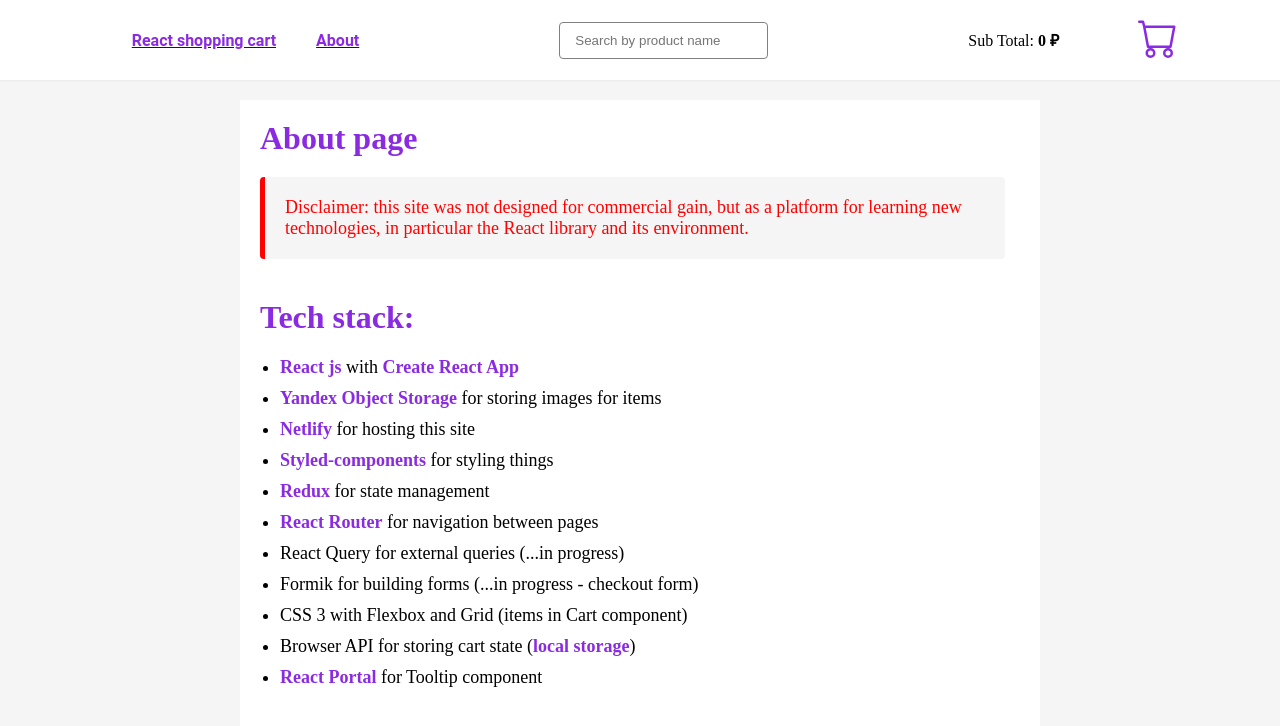
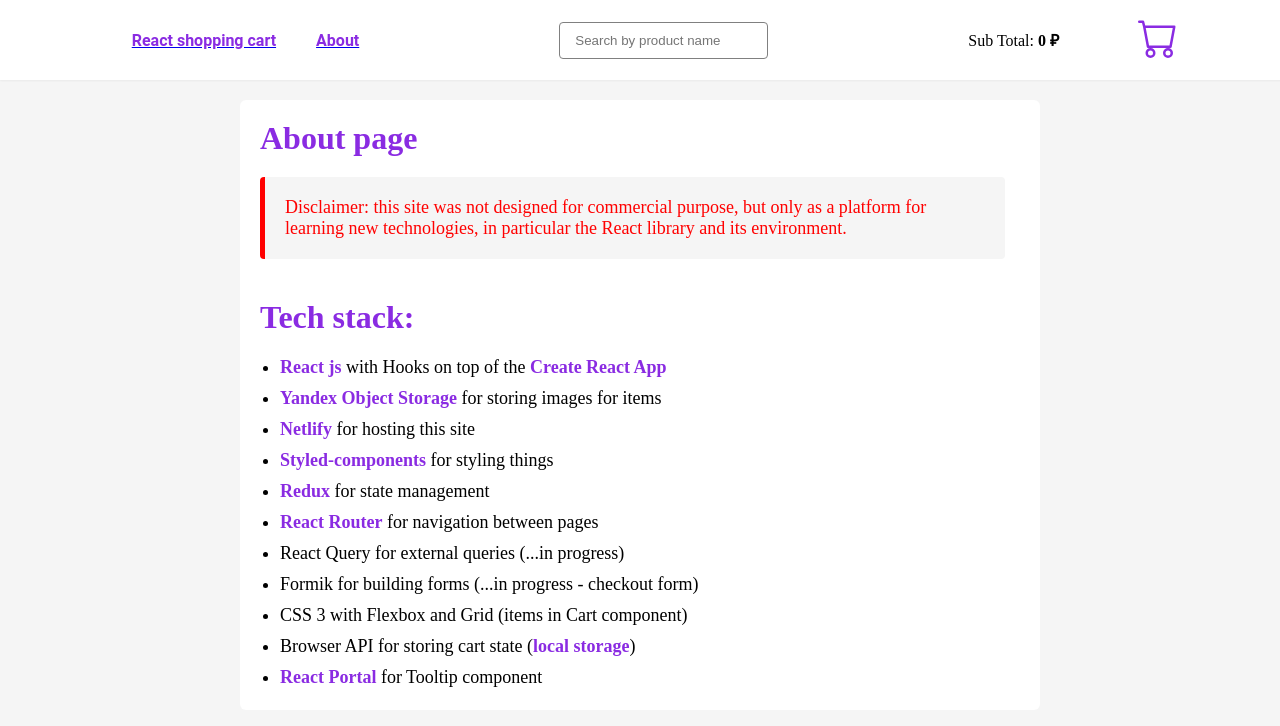
Before and after one commit to AlexSKuznetsov/react-shopping-cart, a React (Create React App) app: page /about in a window 1280 px wide. Shown: the top 726 px of the page. Built offline with nearby package versions, Linux system fonts and the light colour scheme.

Commit message:
Fix styles in about page

```diff
--- a/src/App.js
+++ b/src/App.js
@@ -9,6 +9,7 @@
   display: flex;
   justify-content: center;
   background: #f5f5f5;
+  min-height: 800px;
 `;
 
 function App() {
--- a/src/components/About/About.js
+++ b/src/components/About/About.js
@@ -1,34 +1,13 @@
 import React from 'react';
 import styled from 'styled-components';
+import { WrapperContainer } from './Wrapper';
 import { TextLink } from './TextLink';
-
-const Main = styled.div`
-  position: relative;
-  top: 100px;
-  display: flex;
-  flex-direction: column;
-  flex-wrap: wrap;
-  max-width: 1332px;
-  min-width: 800px;
-  min-height: 100vh;
-  background-color: white;
-`;
+import { DisclaimerBox } from './Disclaimer';
 
 const Header = styled.h1`
   font-weight: bold;
   margin: 20px 20px 0 20px;
   color: blueviolet;
-`;
-
-const Disclaimer = styled.p`
-  color: red;
-  font-size: 18px;
-  max-width: 700px;
-  padding: 20px 20px;
-  margin: 20px;
-  background-color: #f5f5f5;
-  border-radius: 4px;
-  border-left: 5px solid red;
 `;
 
 const Stack = styled.div`
@@ -40,61 +19,45 @@
 
 const About = () => {
   return (
-    <Main>
+    <WrapperContainer>
       <Header>About page</Header>
-      <Disclaimer>
-        Disclaimer: this site was not designed for commercial gain, but as a
-        platform for learning new technologies, in particular the React library
-        and its environment.
-      </Disclaimer>
+      <DisclaimerBox>
+        Disclaimer: this site was not designed for commercial purpose, but only
+        as a platform for learning new technologies, in particular the React
+        library and its environment.
+      </DisclaimerBox>
       <Stack>
         <Header>Tech stack:</Header>
         <ul>
           <li>
-            <b>
-              <TextLink target="https://reactjs.org/">React js</TextLink>
-            </b>{' '}
-            with{' '}
-            <b>
+            <TextLink target="https://reactjs.org/">React js</TextLink> with
+            Hooks on top of the{' '}
             <TextLink target="https://create-react-app.dev/">
               Create React App
             </TextLink>
-            </b>
           </li>
           <li>
-            <b>
             <TextLink target="https://cloud.yandex.com/services/storage">
               Yandex Object Storage
-              </TextLink>
-            </b>{' '}
+            </TextLink>{' '}
             for storing images for items
           </li>
           <li>
-            <b>
-              <TextLink target="https://www.netlify.com/">Netlify</TextLink>
-            </b>{' '}
-            for hosting this site
+            <TextLink target="https://www.netlify.com/">Netlify</TextLink> for
+            hosting this site
           </li>
           <li>
-            <b>
             <TextLink target="https://styled-components.com/">
               Styled-components
-              </TextLink>
-            </b>{' '}
+            </TextLink>{' '}
             for styling things
           </li>
           <li>
-            <b>
-              <TextLink target="https://redux.js.org/">Redux</TextLink>
-            </b>{' '}
-            for state management
+            <TextLink target="https://redux.js.org/">Redux</TextLink> for state
+            management
           </li>
           <li>
-            <b>
-              <TextLink target="https://reactrouter.com/">
-                React Router
-              </TextLink>
-            </b>{' '}
+            <TextLink target="https://reactrouter.com/">React Router</TextLink>{' '}
             for navigation between pages
           </li>
           <li>React Query for external queries (...in progress)</li>
@@ -102,24 +65,20 @@
           <li>CSS 3 with Flexbox and Grid (items in Cart component)</li>
           <li>
             Browser API for storing cart state (
-            <b>
             <TextLink target="https://developer.mozilla.org/en-US/docs/Web/API/Window/localStorage">
               local storage
             </TextLink>
-            </b>
             )
           </li>
           <li>
-            <b>
             <TextLink target="https://reactjs.org/docs/portals.html#gatsby-focus-wrapper">
               React Portal
-              </TextLink>
-            </b>{' '}
+            </TextLink>{' '}
             for Tooltip component
           </li>
         </ul>
       </Stack>
-    </Main>
+    </WrapperContainer>
   );
 };
 
--- /dev/null
+++ b/src/components/About/Disclaimer.js
@@ -0,0 +1,17 @@
+import React from 'react';
+import styled from 'styled-components';
+
+const Disclaimer = styled.p`
+  color: red;
+  font-size: 18px;
+  max-width: 700px;
+  padding: 20px 20px;
+  margin: 20px;
+  background-color: #f5f5f5;
+  border-radius: 4px;
+  border-left: 5px solid red;
+`;
+
+export const DisclaimerBox = ({ children }) => {
+  return <Disclaimer>{children}</Disclaimer>;
+};
--- a/src/components/About/TextLink.js
+++ b/src/components/About/TextLink.js
@@ -4,6 +4,7 @@
 const Link = styled.a`
   text-decoration: none;
   color: blueviolet;
+  font-weight: bold;
 
   &:hover {
     background-color: #f5f5f5;
--- /dev/null
+++ b/src/components/About/Wrapper.js
@@ -0,0 +1,25 @@
+import React from 'react';
+import styled from 'styled-components';
+
+const Wrapper = styled.div`
+  position: relative;
+  top: 100px;
+  display: flex;
+  flex-direction: column;
+  flex-wrap: wrap;
+  max-width: 1332px;
+  min-width: 800px;
+  background-color: white;
+  border-radius: 6px;
+  height: 610px;
+
+  &:hover {
+    box-shadow: 0 20px 25px -5px rgba(0, 0, 0, 0.1),
+      0 10px 10px -5px rgba(0, 0, 0, 0.04);
+    outline: 0.5px solid blueviolet;
+  }
+`;
+
+export const WrapperContainer = ({ children }) => {
+  return <Wrapper>{children}</Wrapper>;
+};
```
Lines whose indentation alone changed are shown as unchanged.
